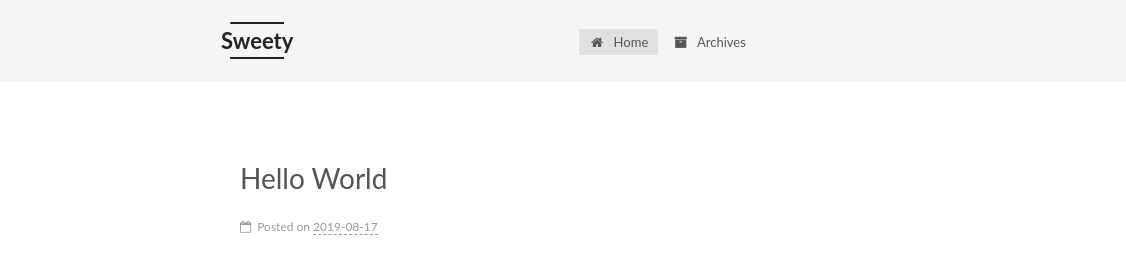
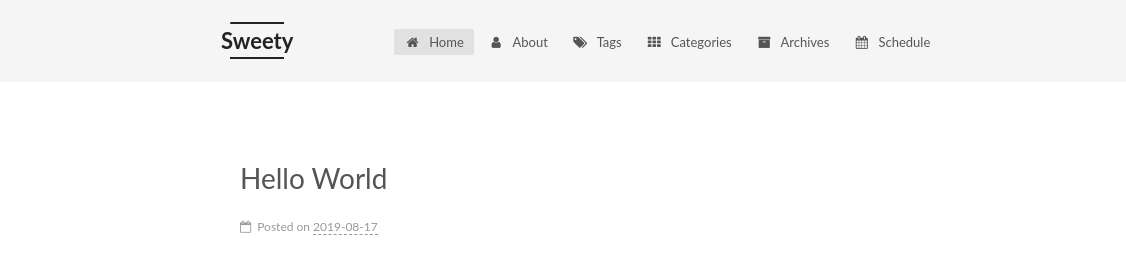
Before and after one commit to KarRoy715/KarRoy715.github.io, a plain HTML site: page index.html in a window 1280 px wide. Shown: the top 258 px of the page, 0-1126 px from the left. Drawn offline with Linux system fonts and the light colour scheme; a script that the page names is missing.

Commit message:
Site updated: 2019-08-18 20:46:04

```diff
--- a/css/main.css
+++ b/css/main.css
@@ -1637,7 +1637,7 @@ pre .javascript .function {
 }
 .links-of-author a::before,
 .links-of-author span.exturl::before {
-  background: #810d47;
+  background: #ff7a9a;
   border-radius: 50%;
   content: ' ';
   display: inline-block;
--- a/index.html
+++ b/index.html
@@ -163,11 +163,55 @@
 
 
 
+        <li class="menu-item menu-item-about">
+
+
+
+    <a href="/about/" rel="section"><i class="menu-item-icon fa fa-fw fa-user"></i> <br>About</a>
+
+  </li>
+
+
+
+
+        <li class="menu-item menu-item-tags">
+
+
+
+    <a href="/tags/" rel="section"><i class="menu-item-icon fa fa-fw fa-tags"></i> <br>Tags</a>
+
+  </li>
+
+
+
+
+        <li class="menu-item menu-item-categories">
+
+
+
+    <a href="/categories/" rel="section"><i class="menu-item-icon fa fa-fw fa-th"></i> <br>Categories</a>
+
+  </li>
+
+
+
+
         <li class="menu-item menu-item-archives">
 
 
 
     <a href="/archives/" rel="section"><i class="menu-item-icon fa fa-fw fa-archive"></i> <br>Archives</a>
+
+  </li>
+
+
+
+
+        <li class="menu-item menu-item-schedule">
+
+
+
+    <a href="/schedule/" rel="section"><i class="menu-item-icon fa fa-fw fa-calendar"></i> <br>Schedule</a>
 
   </li>
   </ul>
```
Also changed, not shown: 2019/08/17/hello-world/index.html (+44 -0 lines), archives/2019/08/index.html (+56 -0 lines), archives/2019/index.html (+56 -0 lines), archives/index.html (+56 -0 lines).
